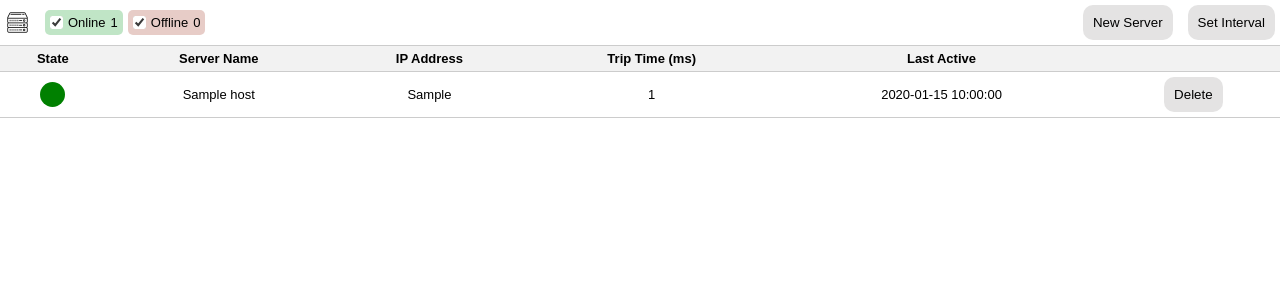
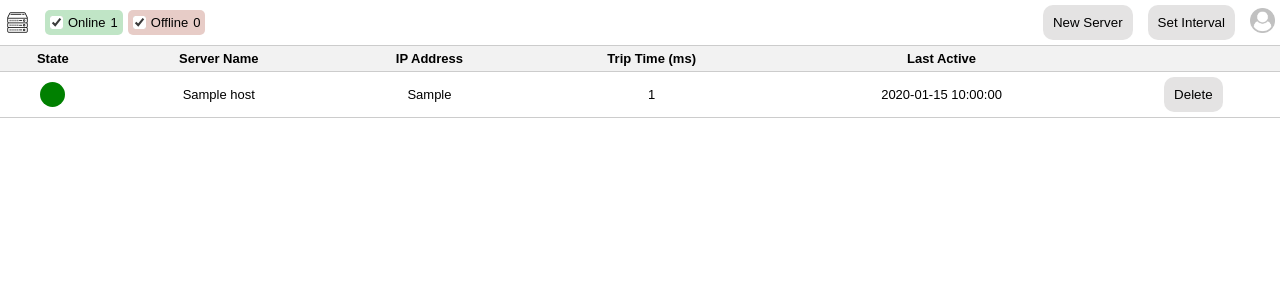
Before and after one commit to J-shw/Server-Monitor, a Flask app: page /servers in a window 1280 px wide. Shown: the top 300 px of the page. Run offline with Flask 3, Linux system fonts and the light colour scheme; data comes from the database, SQL or seed files in the repository; tables that the repository leaves empty hold one stand-in row (values such as "Sample post").

Commit message:
Added login/logout buttons

```diff
--- a/templates/top-bar.html
+++ b/templates/top-bar.html
@@ -1,5 +1,5 @@
 <div id="top-bar" class="top-bar">
-    <img id="check-config-icon" src="static/data/images/server.png" class="logo" style="width: 25px;">
+    <img id="check-config-icon" src="static/data/images/server.png" class="invertImg" style="width: 25px;">
     <div class="counters" style="flex: 30%;">
         <div style="display: flex;" class="online-checkbox">
             <input id="online-checkbox" type="checkbox" checked>
@@ -14,4 +14,9 @@
     </div>
     <button title="Create a new connection" onclick="showPopup('add-server-popup')">New Server</button>
     <button title="Save current file" onclick="showPopup('interval-popup')">Set Interval</button>
+    {% if not current_user.is_authenticated %}
+	<a class="img-nav" href="/login" id="loginNavBtn"><img style="width: 25px;" class="clickImg" src="/static/data/images/user.png" title="Login"></a>
+    {% else %}
+    <a title="Logout" href="/logout">Logout</a>
+	{% endif %}
 </div>
```
